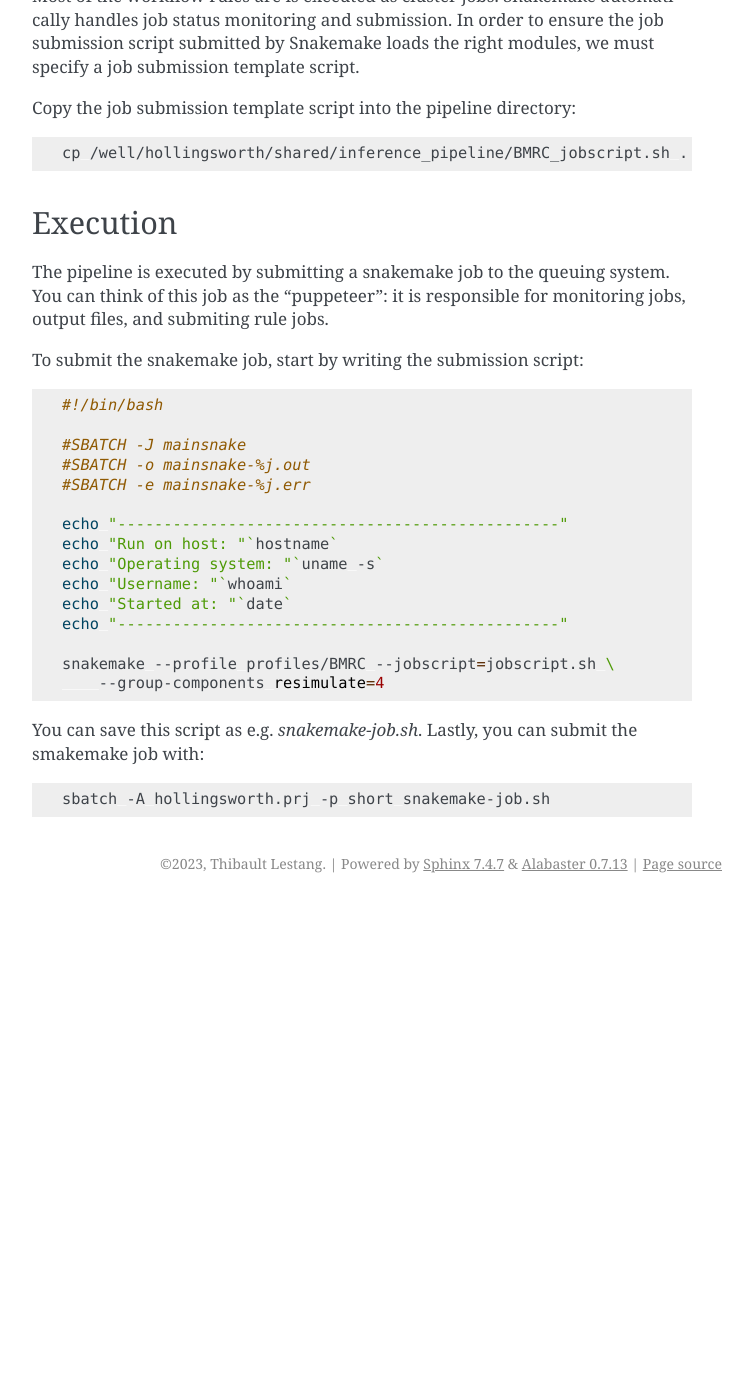
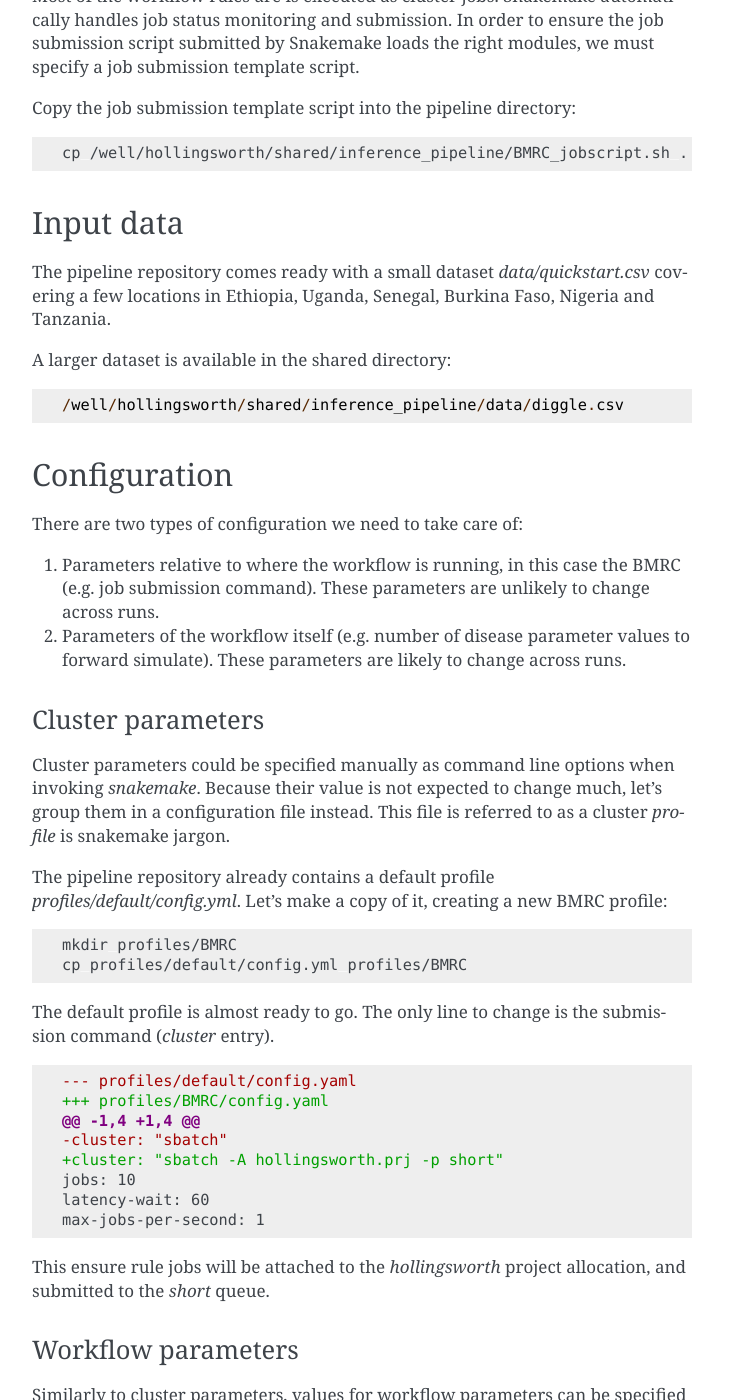
Before and after one commit to tlestang/ntdmc_snakemake_pipeline, a Sphinx documentation site: the page built from docs/source/guides/BMRC.rst, in a window 1280 px wide and 1400 px high, scrolled down 412 px. Shown: the whole window, without its empty margins (388-1141 px from the left). Built offline with Sphinx 7.4.7, drawn with Linux system fonts in a browser that asks for light colours; before the commit the page ends 1315 px from its top, so only the background shows below that; some of the changed text lies outside the part shown.

Commit message:
Add content to BMRC guide

```diff
--- a/docs/source/guides/BMRC.rst
+++ b/docs/source/guides/BMRC.rst
@@ -28,19 +28,108 @@ Copy the job submission template script into the pipeline directory:
 
    cp /well/hollingsworth/shared/inference_pipeline/BMRC_jobscript.sh .
 
+Input data
+----------
+
+The pipeline repository comes ready with a small dataset
+`data/quickstart.csv` covering a few locations in Ethiopia, Uganda,
+Senegal, Burkina Faso, Nigeria and Tanzania.
+
+A larger dataset is available in the shared directory:
+
+.. code-block::
+
+   /well/hollingsworth/shared/inference_pipeline/data/diggle.csv
+
+Configuration
+-------------
+
+There are two types of configuration we need to take care of:
+
+1. Parameters relative to where the workflow is running, in this case
+   the BMRC (e.g. job submission command). These parameters are
+   unlikely to change across runs.
+2. Parameters of the workflow itself (e.g. number of disease parameter
+   values to forward simulate). These parameters are likely to change
+   across runs.
+
+Cluster parameters
+~~~~~~~~~~~~~~~~~~
+
+Cluster parameters could be specified manually as command line options
+when invoking `snakemake`.  Because their value is not expected to
+change much, let's group them in a configuration file instead.  This
+file is referred to as a cluster *profile* is snakemake jargon.
+
+The pipeline repository already contains a default profile
+`profiles/default/config.yml`.  Let's make a copy of it, creating a
+new BMRC profile:
+
+.. code-block:: shell
+
+   mkdir profiles/BMRC
+   cp profiles/default/config.yml profiles/BMRC
+
+The default profile is almost ready to go.  The only line to change is
+the submission command (`cluster` entry).
+
+.. code-block:: diff
+
+   --- profiles/default/config.yaml
+   +++ profiles/BMRC/config.yaml
+   @@ -1,4 +1,4 @@
+   -cluster: "sbatch"
+   +cluster: "sbatch -A hollingsworth.prj -p short"
+   jobs: 10
+   latency-wait: 60
+   max-jobs-per-second: 1
+
+This ensure rule jobs will be attached to the `hollingsworth` project
+allocation, and submitted to the `short` queue.
+
+Workflow parameters
+~~~~~~~~~~~~~~~~~~~
+
+Similarly to cluster parameters, values for workflow parameters can be
+specified in a YAML configuration file.  The pipeline repository comes
+with a default workflow configuration file `config/default.yml` that
+should be good enough to start with.
+
+.. note::
+
+   It is also possible to specify value for workflow parameters
+   as command line options to `snakemake`:
+
+   .. code-block:: shell
+
+      snakemake --config <keyword>=<value>
+
+   Values specified at the command line take precedence over values
+   specified in a configuration file.
+
 
 Execution
 ---------
 
-The pipeline is executed by submitting a snakemake job to the queuing
-system.  You can think of this job as the "puppeteer": it is
-responsible for monitoring jobs, output files, and submiting rule
-jobs.
+The pipeline is executed by submitting a main snakemake job to the
+queuing system.  You can think of this job as a puppeteer: it is
+responsible for submitting jobs for rules, monitoring their status and
+checking their output.
 
-To submit the snakemake job, start by writing the submission script:
+Before we submit the main snakemake job to the queuing system, we must
+specify a template jobscript for rule job submission.  You can copy
+the `BMRC_jobscript.sh` from the shared directory:
 
 .. code-block:: shell
 
+   cp /well/hollingsworth/shared/inference_pipeline/BMRC_jobscript.sh .
+
+We are now ready to submit the main snakemake job.  Let's start by
+writing the submission script:
+
+.. code-block:: shell
+
+   # snakemake-job.sh
    #!/bin/bash
 
    #SBATCH -J mainsnake
@@ -54,15 +143,31 @@ To submit the snakemake job, start by writing the submission script:
    echo "Started at: "`date`
    echo "------------------------------------------------"
 
-   snakemake --profile profiles/BMRC --jobscript=jobscript.sh \
-       --group-components resimulate=4
+   module load snakemake/7.22.0-foss-2022a
+   snakemake --profile profiles/BMRC \
+             --configfile configs/default.yml \
+             --jobscript=BMRC_jobscript.sh \
+             --group-components resimulate=4
 
+To save some typing, you can also find this script in the shared
+directory:
 
+.. code-block:: shell
 
+   cp /well/hollingsworth/shared/inference_pipeline/snakemake-job.sh .
 
-You can save this script as e.g. `snakemake-job.sh`. Lastly, you can
-submit the smakemake job with:
+Lastly, you can submit the main smakemake job with:
 
 .. code-block:: shell
 
    sbatch -A hollingsworth.prj -p short snakemake-job.sh
+
+.. code-block::
+
+   user@rescomp1$ squeue -u user
+             JOBID PARTITION     NAME
+          22886203     short snakejob
+          22886204     short snakejob
+          22886205     short snakejob
+          22886206     short snakejob
+          22886182     short mainsnak
```
